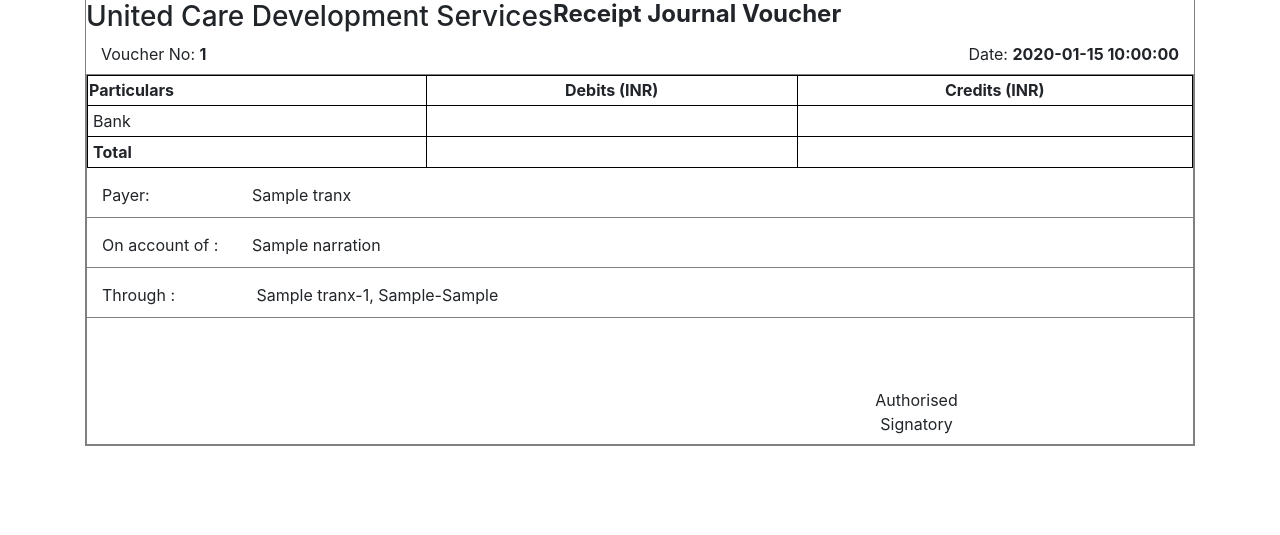
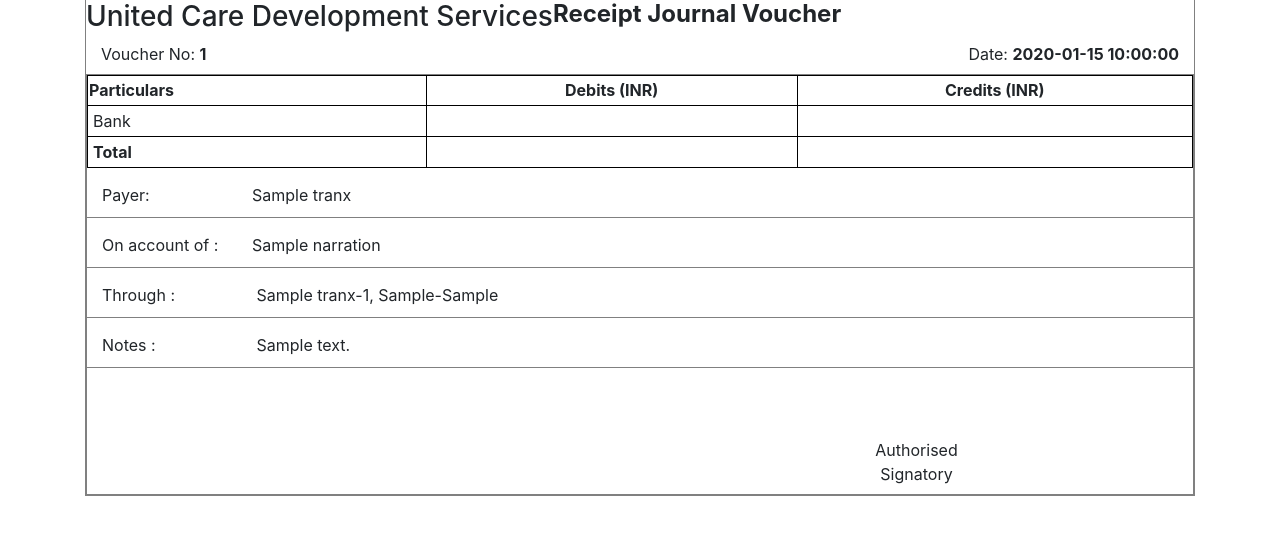
Before and after one commit to kpranay/funds_tracker, a CodeIgniter app: the page made by application/views/pages/bank_pages/journal_voucher.php in a window 1280 px wide. Shown: the part 51-586 px from the top of the page. Run offline with CodeIgniter, Linux system fonts and the light colour scheme; tables that the repository leaves empty or names only in its code hold one stand-in row (values such as "Sample post"); the template is opened without the code that fills it: most values are stand-ins (such as "Sample title", 1, 10 or a date in 2020); some libraries are stand-ins or nearby versions.

Commit message:
Added notes to bank book journal voucher report

```diff
--- a/application/views/pages/bank_pages/journal_voucher.php
+++ b/application/views/pages/bank_pages/journal_voucher.php
@@ -210,6 +210,13 @@
 
 				</div>
 
+				<?php if(isset($tranx->notes) && strlen($tranx->notes)>0){?>
+					<div class="col-md-12" style="border-bottom:1px solid grey;">
+
+							<label>Notes :</label> <?php echo $tranx->notes; ?>
+
+					</div>
+				<?php }?>
 
 				<div class="col-md-12" style="border-bottom:1px solid grey; display:none;">
 						<label>Amount:</label> <span ng-bind="PVCtrl.amount | currency:'INR '" ></span>
```
